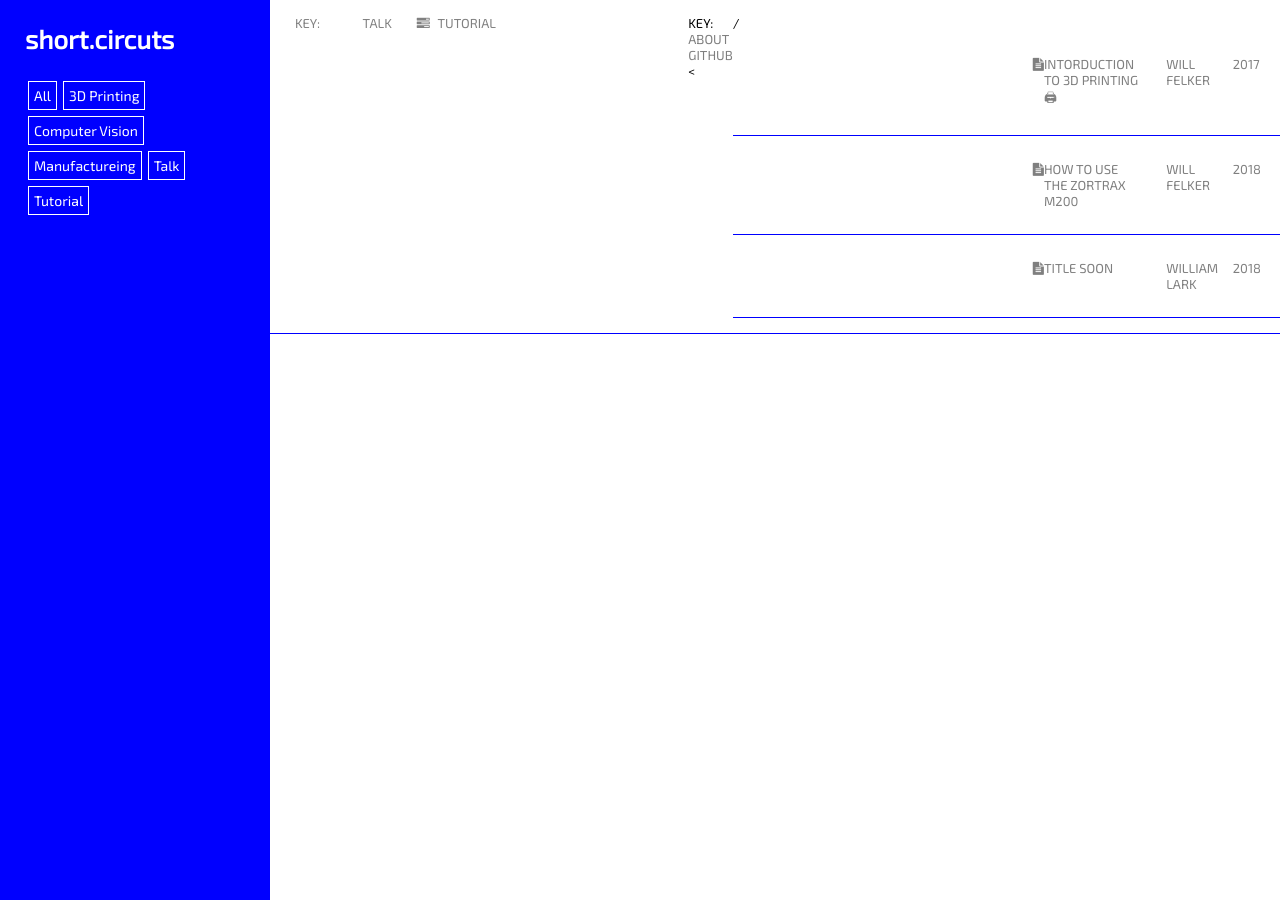
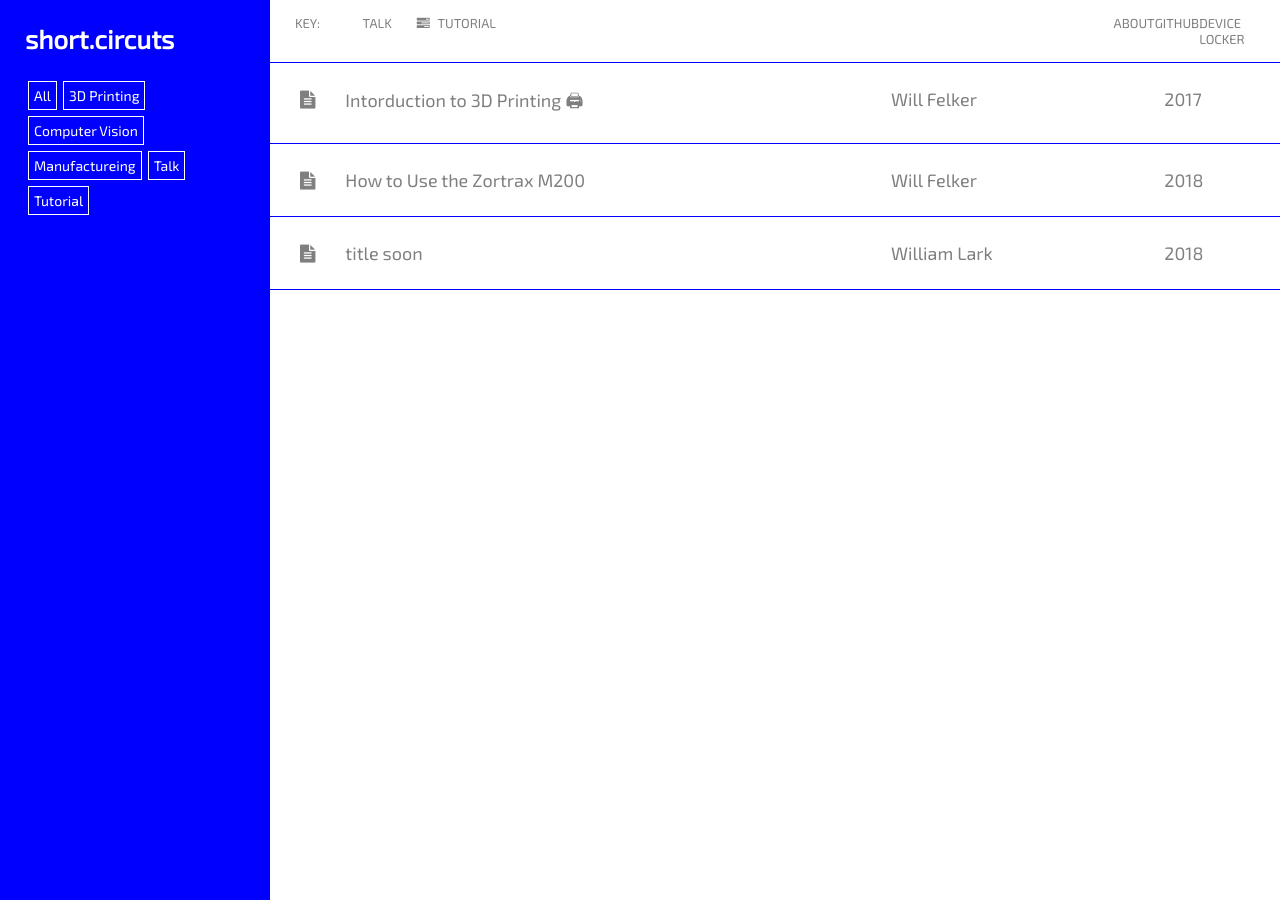
Before and after one commit to fjordsf/short.circuit, a Jekyll site: the page built from index.html, in a window 1280 px wide. Built offline with Jekyll 4.4.1, drawn with Linux system fonts in a browser that asks for light colours; nearby versions of some CDN libraries; comment, search, counter and statistics services are not loaded.

Commit message:
nav updates

```diff
--- a/index.html
+++ b/index.html
@@ -11,21 +11,13 @@ layout: default
         <li><i class="fa fa-tasks" aria-hidden="true"></i> tutorial</li>
         <!-- <li><i class="fa fa-book" aria-hidden="true"></i> </li> -->
     </ul></div>
-    <div class="keyother">
-    <ul>
-        <li>Key:</li>
-        <li><a href="{{ site.github.url }}/about">About </a></li>
-        <li><a href="https://github.com/fjordsf">Github </a><</li>
+<div class="">
 
-
-    </ul></div>
-<div class="navright">
-  <div class="about-link"></div>
-  <div class="about-link">/<div>
-  <div class="about-link"></div>
 </div>
+    <div class="about-link"><a href="{{ site.github.url }}/about">About </a></div>
+    <div class="about-link"><a href="https://github.com/fjordsf">Github </a></div>
+    <div class="about-link"><a href="http://devices.fjordsf.com/">Device Locker</a></div>
 </div>
-
 
 <div class="blog-list-container" id="all-container">
 
--- a/styles.css
+++ b/styles.css
@@ -14,11 +14,6 @@ body {
     font-size: 18px;
 }
 
-.navright{
-  display: inline-block;
-height: 100%;
-width: 100%;
-}
 
 .clear {
   clear: both;
```
